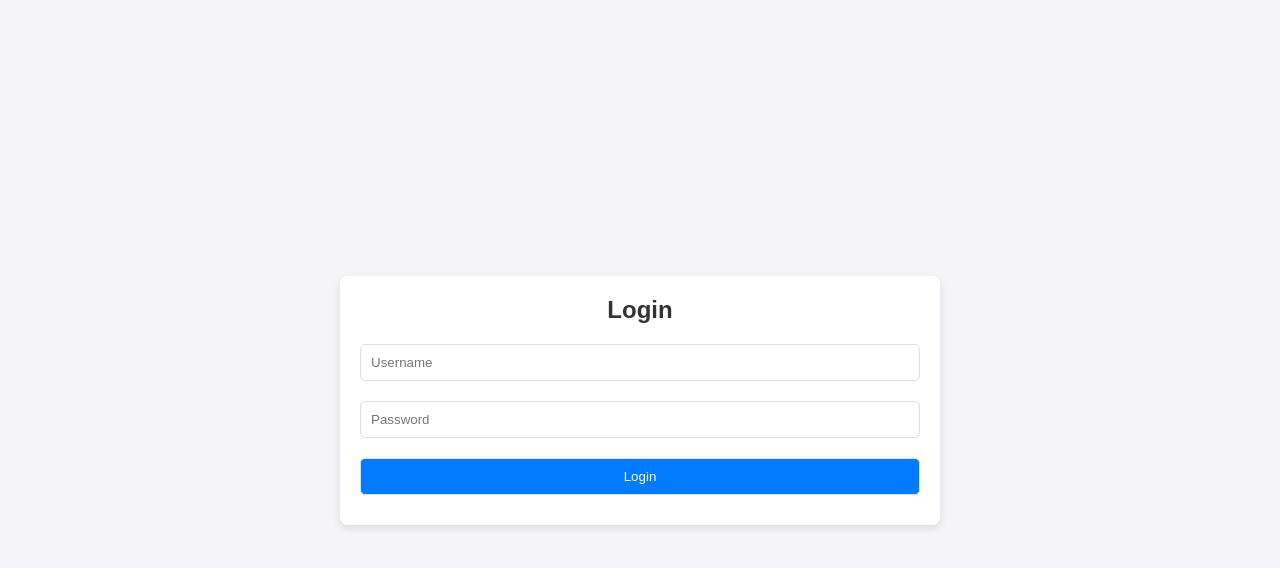
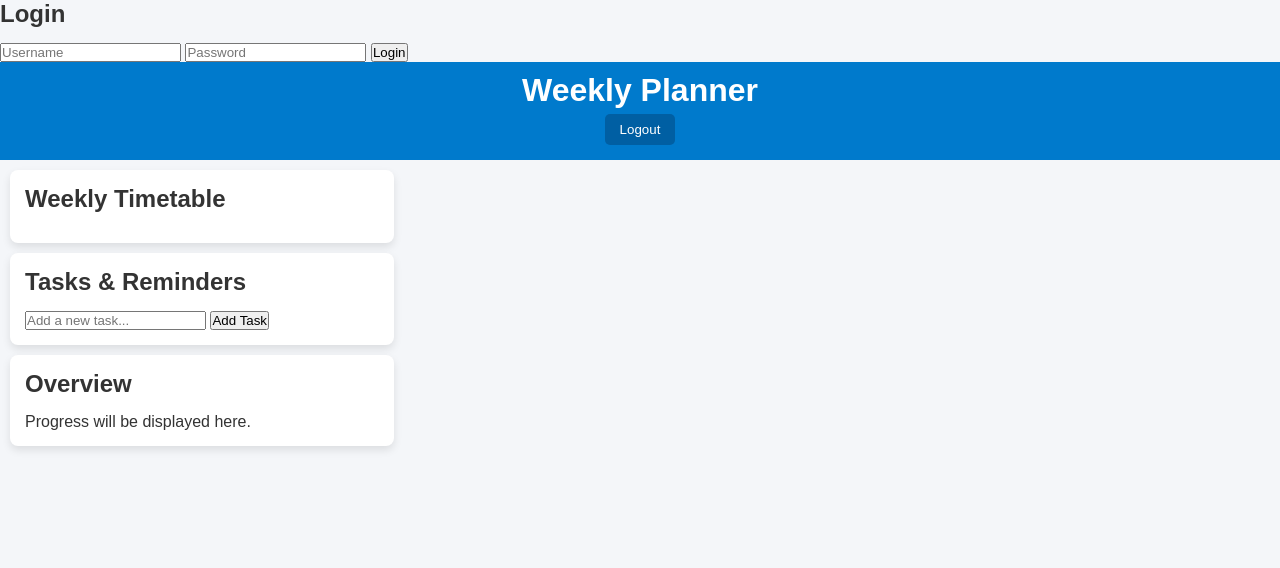
Before and after one commit to Naimur1783/Class-schedule, a plain HTML site: page index.html in a window 1280 px wide. Drawn offline with Linux system fonts and the light colour scheme.

Commit message:
Update style.css

```diff
--- a/style.css
+++ b/style.css
@@ -1,66 +1,55 @@
+
 * {
     box-sizing: border-box;
     margin: 0;
     padding: 0;
     font-family: Arial, sans-serif;
 }
-
 body {
-    background-color: #f4f4f9;
-    display: flex;
-    justify-content: center;
-    align-items: center;
-    height: 100vh;
+    background: #f4f6f9;
+    color: #333;
 }
-
-.container {
-    width: 100%;
-    max-width: 600px;
-    padding: 20px;
-    background: white;
-    box-shadow: 0 4px 8px rgba(0, 0, 0, 0.1);
-    border-radius: 8px;
+header {
+    background-color: #007acc;
+    padding: 10px 20px;
     text-align: center;
+    color: white;
 }
-
-.hidden {
-    display: none;
+header nav {
+    margin-top: 10px;
 }
-
-h2 {
-    color: #333;
-    margin-bottom: 10px;
-}
-
-input, button {
-    padding: 10px;
-    margin: 10px 0;
-    width: 100%;
-    border: 1px solid #ddd;
+header button {
+    margin: 5px;
+    padding: 8px 15px;
+    background: #005fa3;
+    color: #fff;
+    border: none;
+    cursor: pointer;
     border-radius: 5px;
 }
-
-button {
-    background-color: #007bff;
-    color: white;
-    cursor: pointer;
+header button:hover {
+    background: #00437b;
 }
-
-button:hover {
-    background-color: #0056b3;
+main {
+    display: flex;
+    justify-content: space-around;
+    padding: 20px;
 }
-
-.grid {
-    display: grid;
-    grid-template-columns: repeat(5, 1fr);
-    gap: 10px;
+section {
+    background: #fff;
+    padding: 15px;
+    margin: 10px;
+    border-radius: 8px;
+    box-shadow: 0 4px 8px rgba(0,0,0,0.1);
+    width: 30%;
 }
-
-.error {
-    color: red;
-    font-size: 0.9em;
+h2 {
+    margin-bottom: 15px;
 }
-
-#dashboard {
-    margin-top: 20px;
+#routine-container, #progress-container, #reminders-container {
+    height: 300px;
+    overflow-y: auto;
+    border: 1px solid #ddd;
+    padding: 10px;
+    border-radius: 8px;
 }
```
